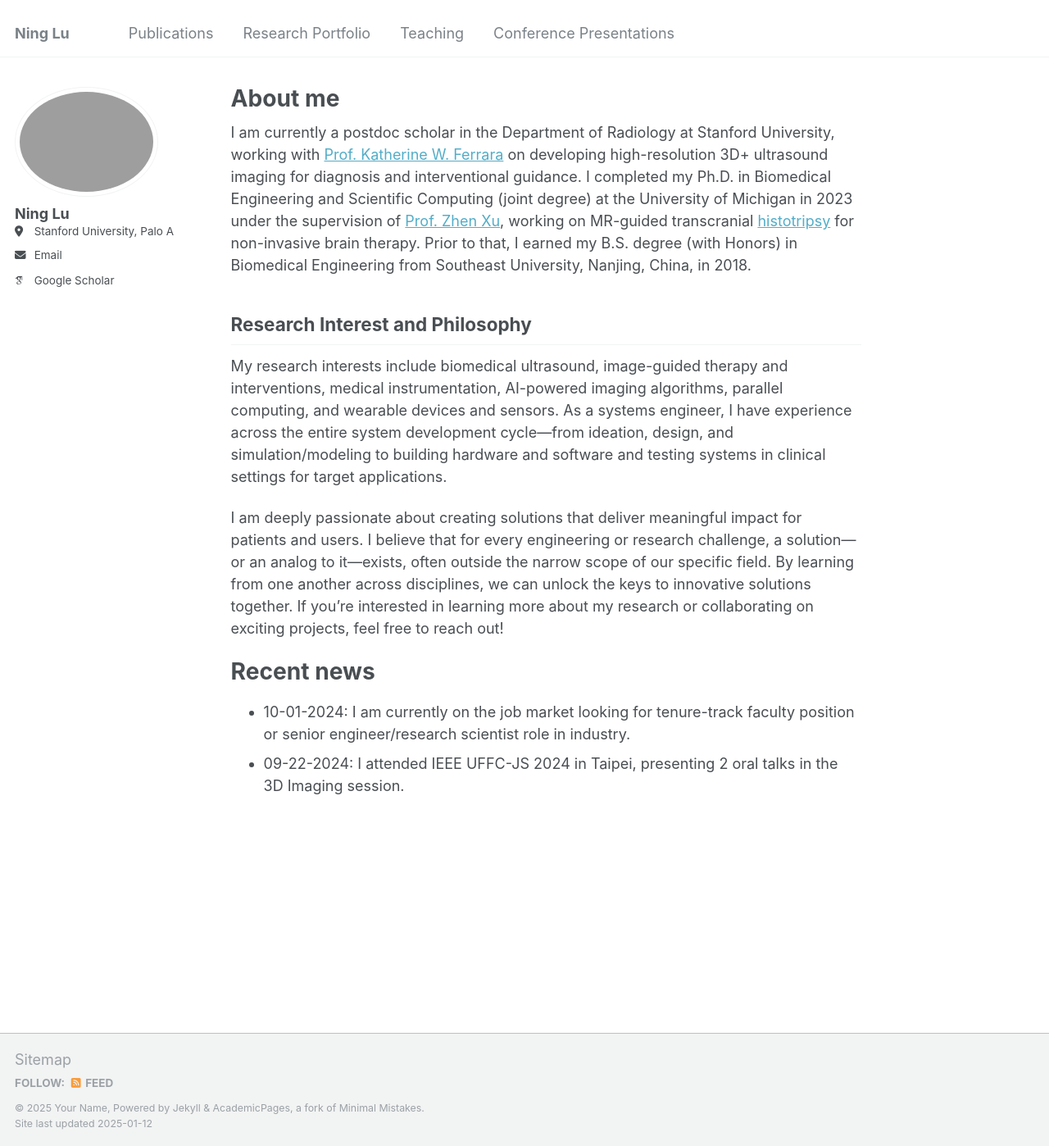
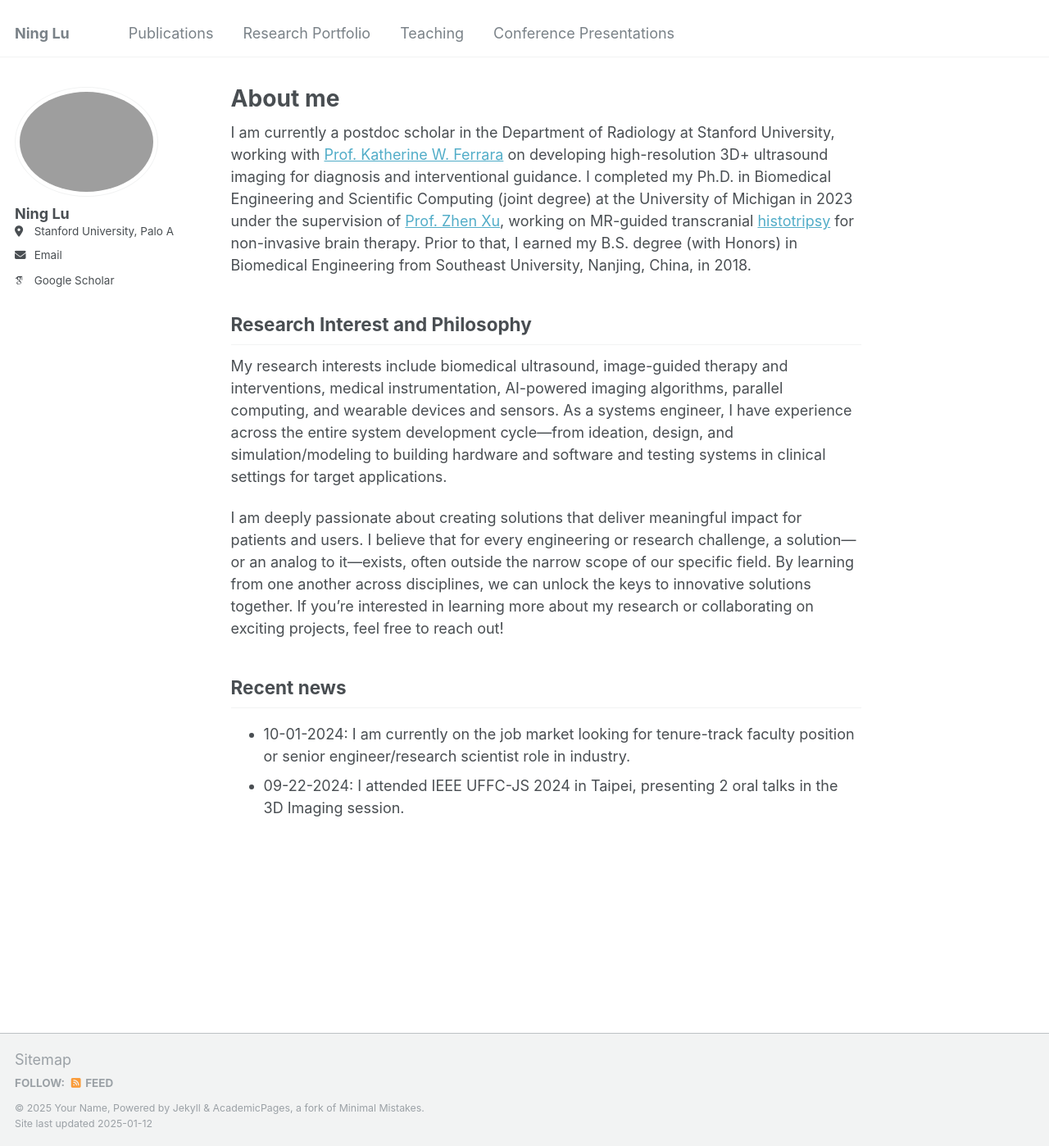
Before and after one commit to NingLu-Ultrasound/ninglu-ultrasound.github.io, a Jekyll site: the page built from _pages/about.md, in a window 1280 px wide and 1398 px high. Shown: the whole window at 82% size. Built offline with Jekyll 4.4.1, drawn with Linux system fonts in a browser that asks for light colours; some web fonts are replaced.

```diff
--- a/_pages/about.md
+++ b/_pages/about.md
@@ -19,8 +19,7 @@ My research interests include biomedical ultrasound, image-guided therapy and in
 I am deeply passionate about creating solutions that deliver meaningful impact for patients and users. I believe that for every engineering or research challenge, a solution—or an analog to it—exists, often outside the narrow scope of our specific field. By learning from one another across disciplines, we can unlock the keys to innovative solutions together. If you're interested in learning more about my research or collaborating on exciting projects, feel free to reach out!
 
 
-Recent news
-======
+## Recent news
 
 * 10-01-2024: I am currently on the job market looking for tenure-track faculty position or senior engineer/research scientist role in industry.
 * 09-22-2024: I attended IEEE UFFC-JS 2024 in Taipei, presenting 2 oral talks in the 3D Imaging session.
```
